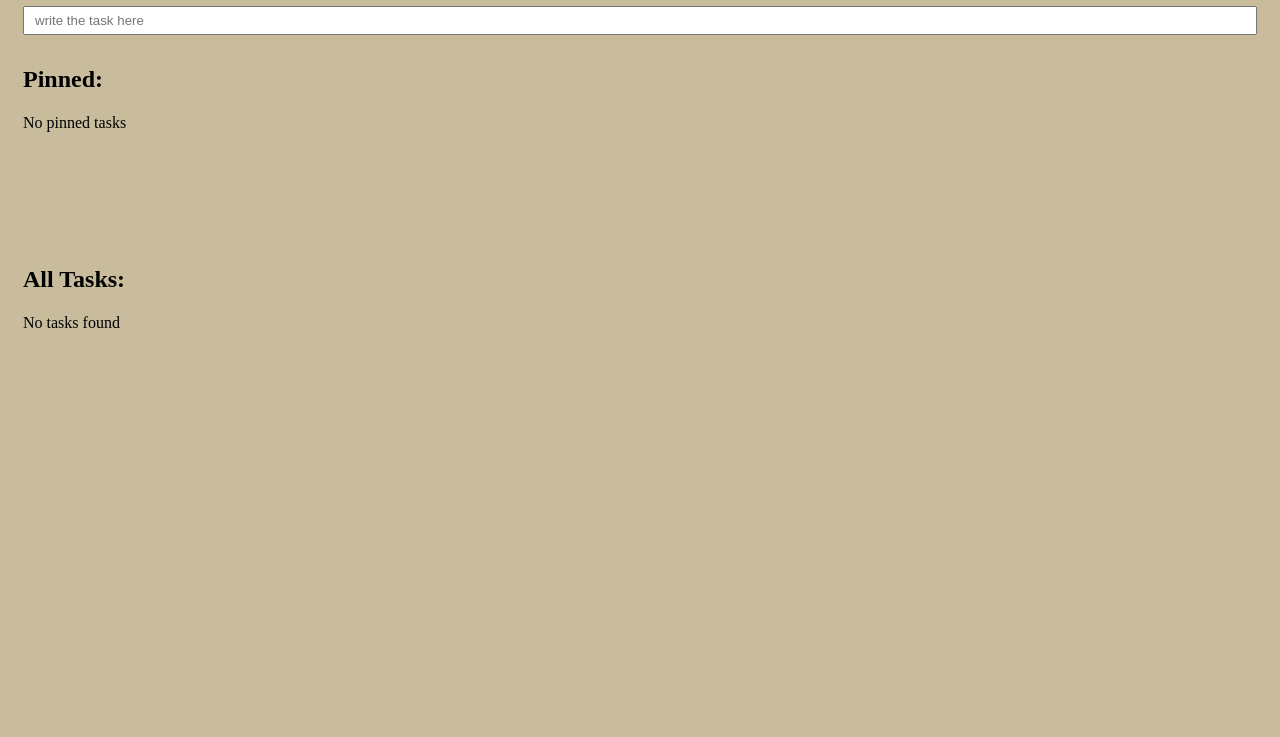
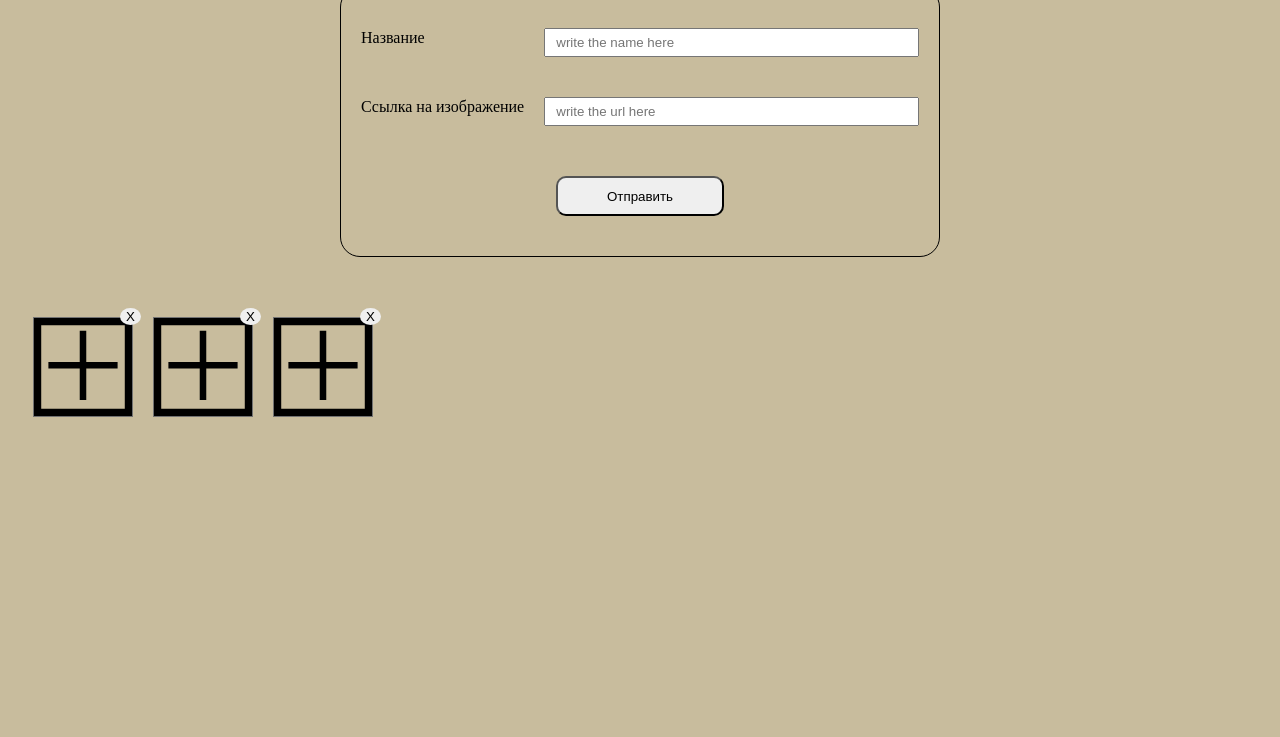
Before and after one commit to SemenovAndrei/ahj-3.3, a website built with webpack: page src/index.html in a window 1280 px wide. Shown: the part 63-800 px from the top of the page. Built offline with nearby package versions, Linux system fonts and the light colour scheme.

Commit message:
picture add work

```diff
--- a/src/css/style.css
+++ b/src/css/style.css
@@ -4,6 +4,7 @@
 
 body {
   background-color: rgba(236, 178, 18, 0.247);
+  font-size: 1rem;
   line-height: 1.2;
 }
 
@@ -26,7 +27,27 @@ body::before {
   padding-right: 15px;
 }
 
-.task-field {
+.form-main {
+  width: 600px;
+  padding: 40px 20px;
+  margin: 50px auto;
+  border: 1px solid black;
+  border-radius: 20px;
+}
+
+.label {
+  display: flex;
+}
+
+.label:not(nth-last-child) {
+  margin-bottom: 40px;
+}
+
+.label-title {
+  width: 50%;
+}
+
+.field {
   width: 100%;
   padding: 5px 10px;
 }
@@ -39,45 +60,49 @@ body::before {
   content: '';
 }
 
-.tasks-pinned,
-.all-tasks {
-  min-height: 200px;
-  padding: 10px 0;
+.btn-submit {
+  display: block;
+  margin: 50px auto 0;
+  width: 30%;
+  height: 40px;
+  border-radius: 10px;
 }
 
-.task {
+.pics-container {
   display: flex;
-  justify-content: space-between;
-  align-items: center;
-  padding: 5px 0;
-  border-bottom: 2px solid #000;
+  flex-wrap: wrap;
+  /* justify-content: space-around; */
 }
 
-.controls {
-  display: flex;
+.empty {
+  background-image: url(../images/crossSquad.svg);
+  background-size: cover;
 }
 
-.task-switch-label {
+.pic-container {
   position: relative;
-  display: inline-block;
-  margin-right: 1rem;
+  width: 100px;
+  margin: 10px;
+  height: 100px;
+  border: 1px solid  rgb(114, 114, 114);
 }
 
-.task-switch {
-  display: none;
+.pic {
+  display: block;
+  width: 100%;
+  height: 100%;
+  object-fit: cover;
 }
 
-.mark::after {
-  content: "➕";
+.label-btn {
+  width: 24px;
+  position: absolute;
+  right: -12px;
+  top: -12px;
 }
 
-.task-switch:checked + .mark::after {
-  content: "\1F4CC";
+.btn-close {
+  border-style: none;
+  cursor: pointer;
+  border-radius: 50%;
 }
-
-.task-delete {
-  display: block;
-  width: 48px;
-  height: 24px;
-
-}
--- a/src/index.html
+++ b/src/index.html
@@ -4,7 +4,7 @@
     <meta charset="UTF-8" />
     <meta name="viewport" content="width=device-width, initial-scale=1.0" />
     <meta http-equiv="X-UA-Compatible" content="ie=edge" />
-    <title>TOP Tasks</title>
+    <title>Gallery</title>
   </head>
 
   <body></body>
--- /dev/null
+++ b/src/js/FormMain.js
@@ -0,0 +1,34 @@
+export default class FormMain {
+  constructor() {
+    this.form = null;
+  }
+
+  getForm() {
+    this.createForm();
+
+    return this.form;
+  }
+
+  createForm() {
+    const form = document.createElement('form');
+    form.classList.add('form-main');
+    form.innerHTML = FormMain.addMarkUpForm();
+    this.form = form;
+  }
+
+  static addMarkUpForm() {
+    return `
+    <label class="label title">
+      <div class="label-title">Название</div>
+      <input type="text" class="field field-title" placeholder="write the name here" required>
+      <div class="hint hint-title"></div>
+    </label>
+    <label class="label pic-url">
+      <div class="label-title">Ссылка на изображение</div>
+      <input type="text" class="field field-url" placeholder="write the url here" required>
+      <div class="hint hint-url"></div>
+    </label>
+    <button class="btn btn-submit">Отправить</button>
+    `;
+  }
+}
--- /dev/null
+++ b/src/js/Gallery.js
@@ -0,0 +1,98 @@
+export default class Gallery {
+  constructor(form, picsContainer) {
+    this.form = form;
+    this.picsContainer = picsContainer;
+    this.contentArray = [];
+  }
+
+  init() {
+    this.addContainer();
+    this.addForm();
+    this.addPicture();
+    this.addListener();
+  }
+
+  addContainer() {
+    this.pictureContainer = document.createElement('div');
+    this.pictureContainer.classList.add('pics-container');
+
+    this.container = document.createElement('div');
+    this.container.classList.add('container');
+    this.container.appendChild(this.pictureContainer);
+
+    this.body = document.querySelector('body');
+    this.body.insertBefore(this.container, this.body.childNodes[0]);
+  }
+
+  addListener() {
+    const btn = document.querySelector('.btn-submit');
+    btn.addEventListener('click', (e) => {
+      e.preventDefault();
+
+      if (!this.fieldTitle.value) {
+        Gallery.showMessage('Нужно заполнить поле', this.fieldTitle);
+        return;
+      }
+
+      const img = document.createElement('img');
+      img.src = this.fieldUrl.value;
+      img.alt = this.fieldTitle.value;
+
+      img.onerror = () => Gallery.showMessage('Неверный URL изображения', this.fieldUrl);
+
+      img.onload = () => {
+        img.classList.add('pic');
+
+        const container = this.picsContainer.getContainer();
+        container.classList.remove('empty');
+        container.appendChild(img);
+        this.contentArray.push(container);
+
+        this.fieldUrl.value = '';
+        this.fieldTitle.value = '';
+
+        this.addPicture();
+      };
+    });
+  }
+
+  addForm() {
+    this.container.insertBefore(this.form.getForm(), this.container.childNodes[0]);
+
+    this.fieldTitle = document.querySelector('.field-title');
+    this.fieldUrl = document.querySelector('.field-url');
+  }
+
+  static showMessage(message, element) {
+    const hint = element.nextElementSibling;
+    hint.textContent = message;
+    hint.style.left = `${element.getBoundingClientRect().left}px`;
+    hint.style.top = `${element.getBoundingClientRect().top - 30}px`;
+
+    setTimeout(() => {
+      hint.textContent = '';
+      hint.removeAttribute('style');
+    }, 2000);
+  }
+
+  addPicture() {
+    this.cleanPictureContainer();
+
+    this.contentArray.forEach((e) => {
+      this.pictureContainer.appendChild(e);
+    });
+
+    this.addEmptyPicture();
+  }
+
+  cleanPictureContainer() {
+    this.pictureContainer.innerHTML = '';
+  }
+
+  addEmptyPicture() {
+    while (this.pictureContainer.childNodes.length < 2) {
+      this.pictureContainer.appendChild(this.picsContainer.getContainer());
+    }
+    this.pictureContainer.appendChild(this.picsContainer.getContainer());
+  }
+}
--- /dev/null
+++ b/src/js/PicsContainer.js
@@ -0,0 +1,28 @@
+export default class PicsContainer {
+  constructor() {
+    this.container = null;
+  }
+
+  getContainer() {
+    this.createContainer();
+
+    return this.result;
+  }
+
+  createContainer() {
+    const container = document.createElement('div');
+    container.classList.add('pic-container', 'empty');
+    container.innerHTML = PicsContainer.createMarkupContainer();
+
+    this.result = container;
+  }
+
+  static createMarkupContainer() {
+    return `
+    <label class="label-btn">
+      <button class="btn-close">X</button>
+      <div class="pic-close"></div>
+    </label>
+    `;
+  }
+}
--- a/src/js/app.js
+++ b/src/js/app.js
@@ -1,10 +1,10 @@
-import List from './List';
-import Task from './Task';
-import TasksList from './TasksList';
+import FormMain from './FormMain';
+import PicsContainer from './PicsContainer';
+import Gallery from './Gallery';
 
-const list = new List();
+const form = new FormMain();
 
-const task = new Task();
+const picsContainer = new PicsContainer();
 
-const tasksList = new TasksList(list, task);
-tasksList.init();
+const gallery = new Gallery(form, picsContainer);
+gallery.init();
```
Also changed, not shown: src/images/crossSquad.svg (added), src/images/noPic.svg (added).
